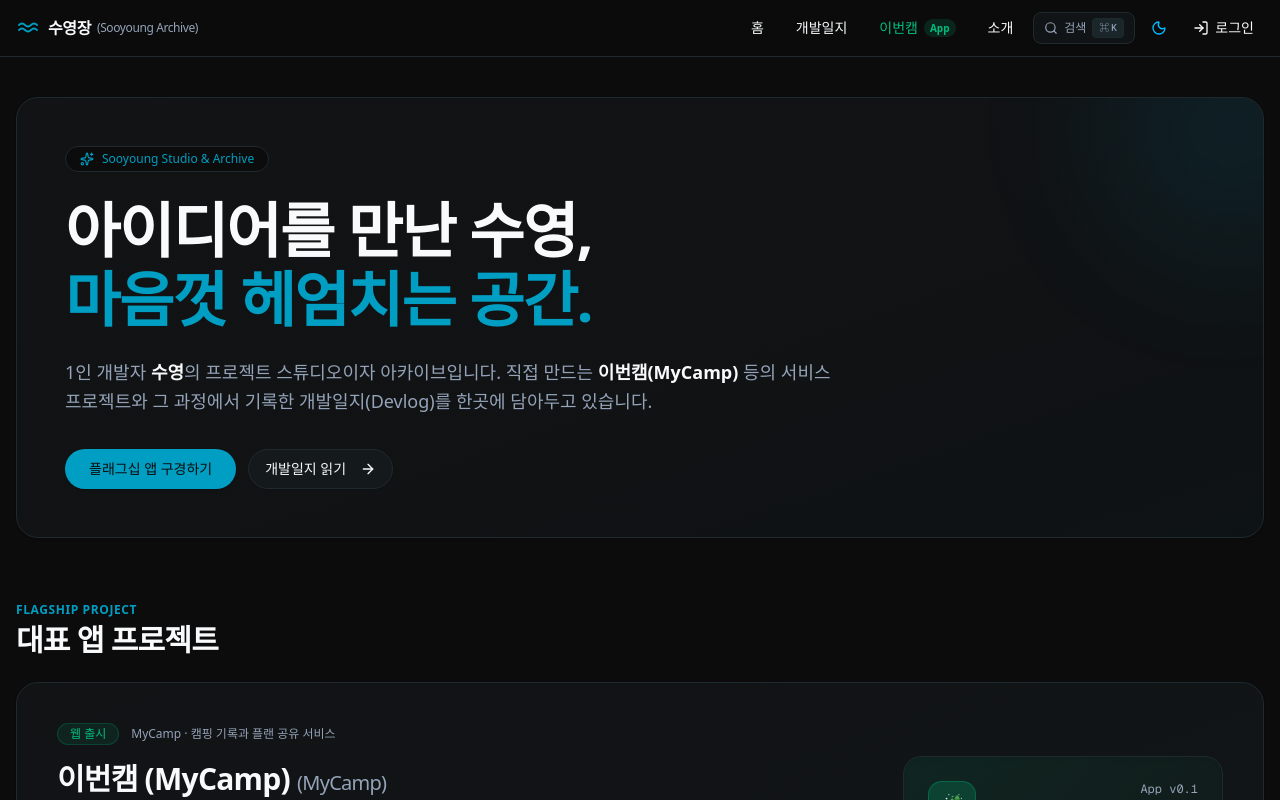
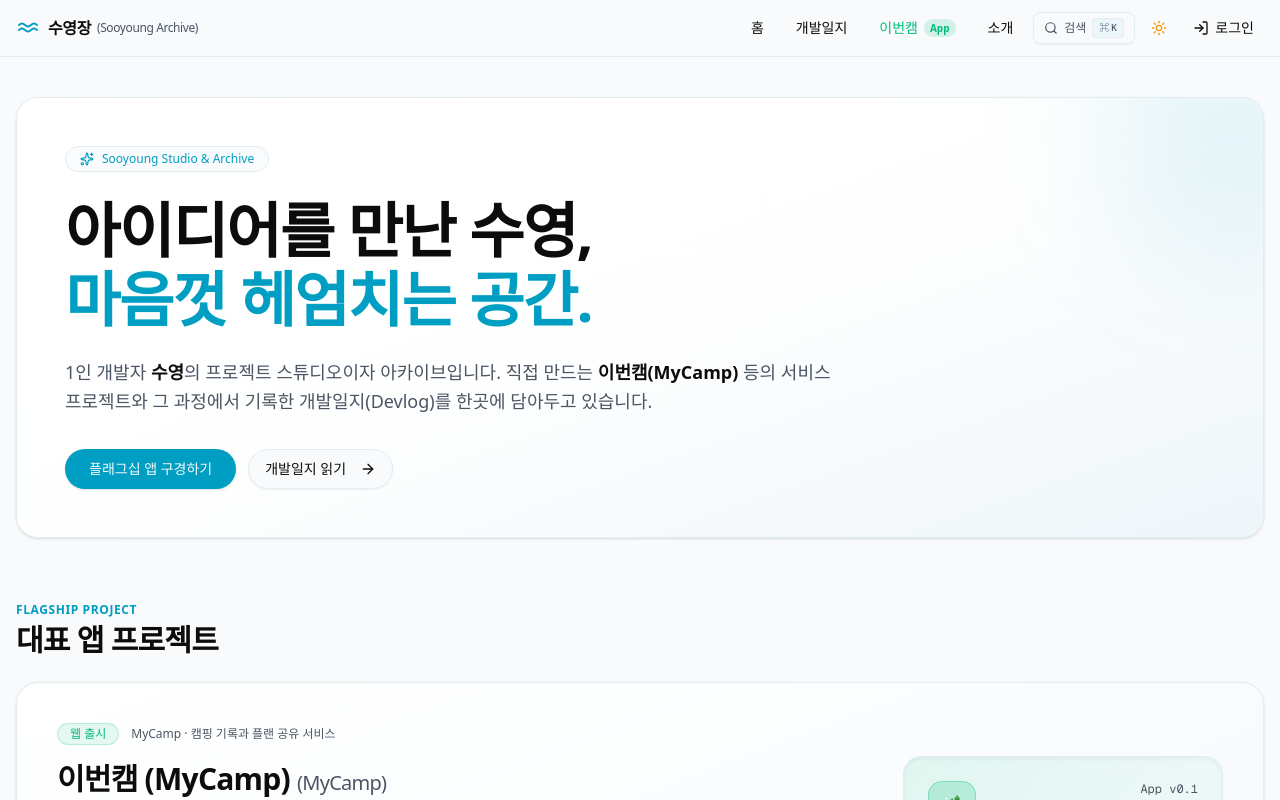
Before and after one commit to sooyoung159/sooyoung-archive, a Next.js app: page / in a window 1280 px wide. Shown: the top 800 px of the page. Built offline with nearby package versions, Linux system fonts and the light colour scheme; no server answers; the database is empty.

Commit message:
fix(theme): 사용자 OS 시스템 설정(다크/라이트)을 기본값으로 반영하도록 개선

```diff
--- a/src/app/layout.tsx
+++ b/src/app/layout.tsx
@@ -74,7 +74,7 @@ export default function RootLayout({
         />
         <script
           dangerouslySetInnerHTML={{
-            __html: `(function(){try{var t=localStorage.getItem('theme');var d=window.matchMedia('(prefers-color-scheme: dark)').matches;if(t==='dark'||(!t&&d)||(!t)){document.documentElement.classList.add('dark')}else{document.documentElement.classList.remove('dark')}}catch(e){}})()`,
+            __html: `(function(){try{var t=localStorage.getItem('theme');var d=window.matchMedia('(prefers-color-scheme: dark)').matches;if(t==='dark'||(!t&&d)){document.documentElement.classList.add('dark')}else{document.documentElement.classList.remove('dark')}}catch(e){}})()`,
           }}
         />
       </head>
--- a/src/components/theme-provider.tsx
+++ b/src/components/theme-provider.tsx
@@ -14,21 +14,28 @@ interface ThemeContextType {
 const ThemeContext = createContext<ThemeContextType | undefined>(undefined);
 
 export function ThemeProvider({ children }: { children: ReactNode }) {
-  const [theme, setThemeState] = useState<Theme>("dark");
-  const [resolvedTheme, setResolvedTheme] = useState<"dark" | "light">("dark");
+  const [theme, setThemeState] = useState<Theme>("system");
+  const [resolvedTheme, setResolvedTheme] = useState<"dark" | "light">("light");
   const [mounted, setMounted] = useState(false);
 
   useEffect(() => {
     setMounted(true);
-    const savedTheme = (localStorage.getItem("theme") as Theme) || "dark";
+    const savedTheme = localStorage.getItem("theme") as Theme | null;
+    if (savedTheme === "dark" || savedTheme === "light") {
       setThemeState(savedTheme);
+    } else {
+      setThemeState("system");
+    }
   }, []);
 
   useEffect(() => {
     if (!mounted) return;
 
     const root = document.documentElement;
-    const isSystemDark = window.matchMedia("(prefers-color-scheme: dark)").matches;
+    const mediaQuery = window.matchMedia("(prefers-color-scheme: dark)");
+
+    const applyTheme = () => {
+      const isSystemDark = mediaQuery.matches;
       const isDark = theme === "dark" || (theme === "system" && isSystemDark);
 
       if (isDark) {
@@ -38,16 +45,32 @@ export function ThemeProvider({ children }: { children: ReactNode }) {
         root.classList.remove("dark");
         setResolvedTheme("light");
       }
+    };
 
-    localStorage.setItem("theme", theme);
+    applyTheme();
+
+    if (theme === "system") {
+      // 시스템 설정 변경 실시간 감지
+      const handler = () => applyTheme();
+      mediaQuery.addEventListener("change", handler);
+      return () => mediaQuery.removeEventListener("change", handler);
+    }
   }, [theme, mounted]);
 
   const setTheme = (newTheme: Theme) => {
     setThemeState(newTheme);
+    if (newTheme === "system") {
+      localStorage.removeItem("theme");
+    } else {
+      localStorage.setItem("theme", newTheme);
+    }
   };
 
   const toggleTheme = () => {
-    setThemeState((prev) => (prev === "dark" ? "light" : "dark"));
+    // 현재 해석된 테마의 반대로 전환
+    const nextTheme: "dark" | "light" = resolvedTheme === "dark" ? "light" : "dark";
+    setThemeState(nextTheme);
+    localStorage.setItem("theme", nextTheme);
   };
 
   return (
```
Lines whose indentation alone changed are shown as unchanged.
